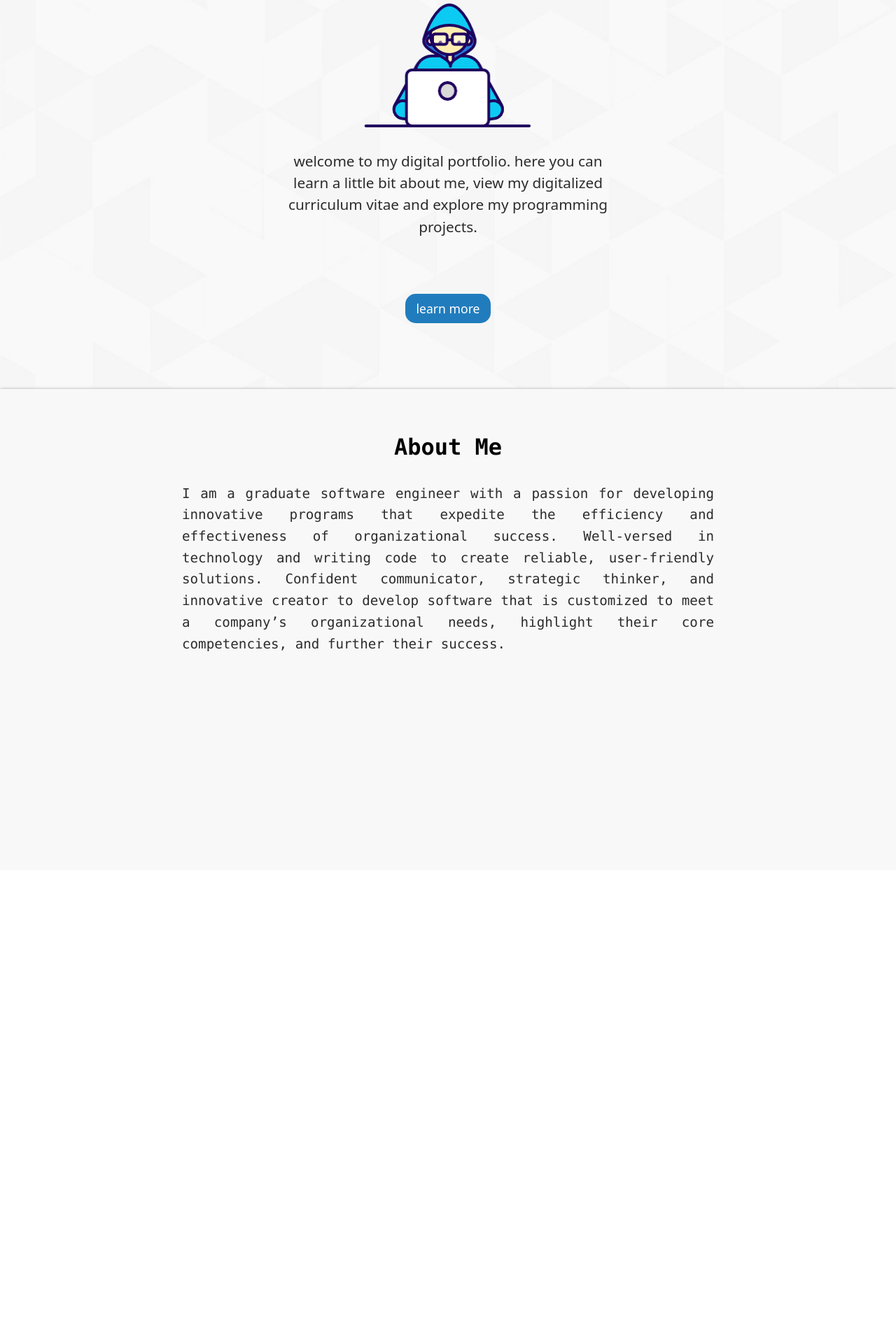
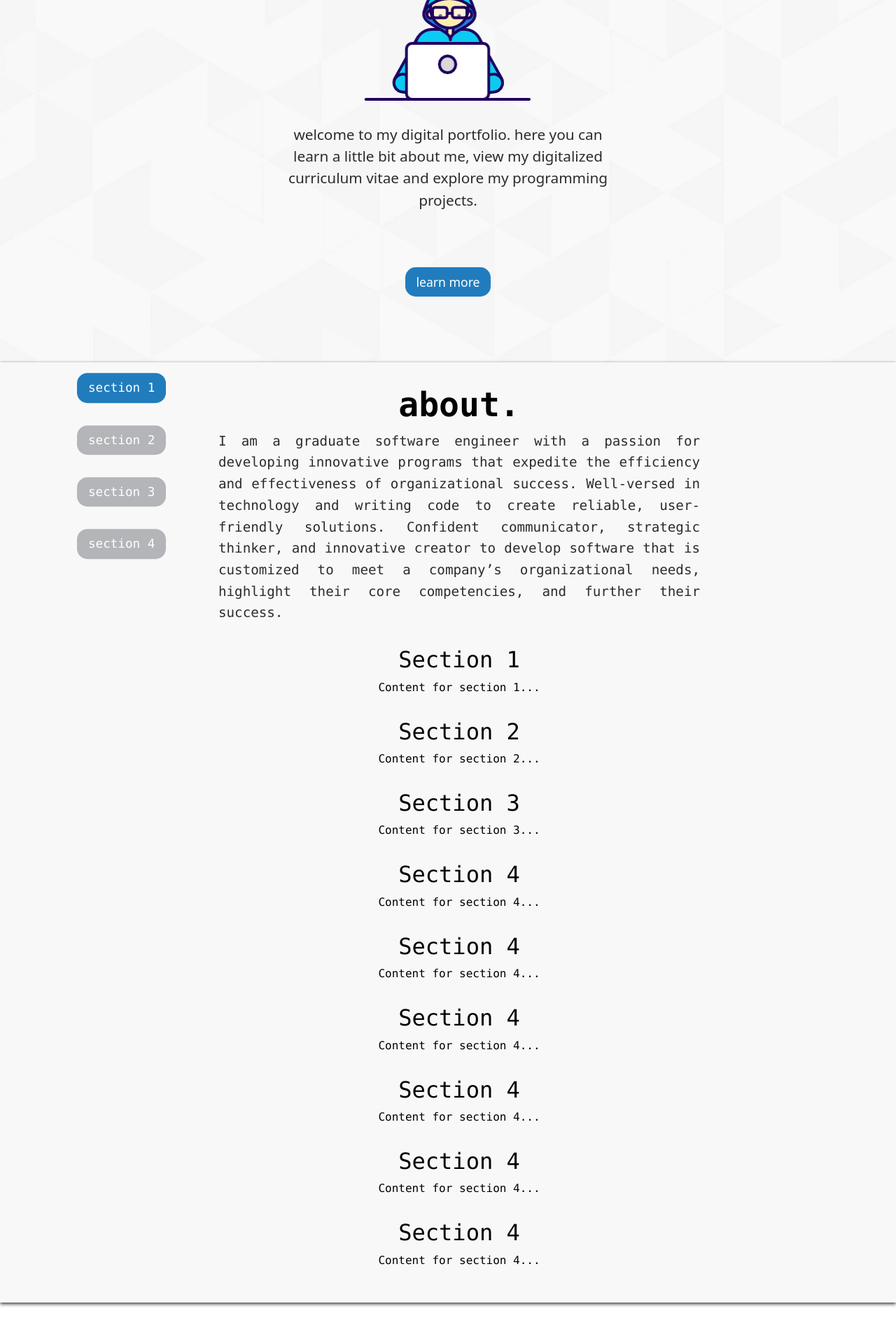
Before and after one commit to alexandermfisher/alexander-m-fisher-webfolio, a plain HTML site: page index.html in a window 1280 px wide. Shown: the part 301-2208 px from the top of the page at 70% size. Before the commit the page ends 1545 px from the top, so only its background shows below. Drawn offline with nearby package versions, Linux system fonts and the light colour scheme.

Commit message:
[update]: vertical nav not scrolling down

```diff
--- a/css/styles.css
+++ b/css/styles.css
@@ -25,7 +25,7 @@ body {
 }
 
 .content-container {
-    max-width: 1200px;
+    /* max-width: 1200px; */
     margin: auto auto;
     padding: auto auto;
 }
@@ -43,6 +43,7 @@ a:hover {
     background-color: var(--primary-background-color);
     box-shadow: 0 2px 4px rgba(0, 0, 0, 0.1);
     z-index: 1000;
+    height: 100px;
 }
 
 .navbar-toggler {
@@ -130,10 +131,10 @@ a:hover {
 
 /* MASTHEAD ON INDEX */
 .masthead {
-    padding-top: calc(2rem + 80px);
+    padding-top: calc(2rem + 50px);
     padding-bottom: calc(2rem + 10px);
     text-align: center;
-    min-height: 80vh;
+    min-height: 70vh;
     font-family: var(--bs-font-sans-serif);
 }
 
@@ -204,17 +205,17 @@ a:hover {
 
 /* ABOUT SECTION INDEX.HTML */
 .about-section {
-    min-height: 86vh;
+
     box-shadow: 0 2px 5px rgba(0, 0, 0, 0.8);
     background-color: #f8f8f8;
-    padding: 4rem 0;
+    padding: 2rem 0;
+    padding-left: 2rem;
 }
 
 .about-section .about-heading {
-    font-size: 2rem;
-    font-weight: bold;
+    font-size: 3rem;
+    font-weight: bolder;
     text-align: center;
-    margin-bottom: 2rem;
 }
 
 .about-section .about-content {
@@ -223,6 +224,73 @@ a:hover {
     color: var(--secondary-text-color);
     text-align: justify;
     padding: 0 1rem;
+}
+
+#aboutContent::-webkit-scrollbar {
+    display: none;
+}
+
+/* Hide scrollbar for IE, Edge, and Firefox */
+#aboutContent {
+    -ms-overflow-style: none;  /* IE and Edge */
+    scrollbar-width: none;  /* Firefox */
+}
+
+/* Make sure the content area has a fixed height and overflow auto */
+#aboutContent {
+    overflow-y: scroll;
+    overflow-y: hidden; /* Hide horizontal scrollbar if any */
+}
+
+.section {
+    display: flex;
+    flex-direction: column;
+    height: 100%;
+}
+
+.scrollable-content {
+    overflow-y: auto;
+    height: 100%;
+}
+
+
+/* General styles for the about-nav links */
+.about-nav .nav-link {
+    color: #ffffff; /* Example color */
+    padding: 10px;
+    transition: color 0.3s, background-color 0.3s; /* Smooth transitions */
+    background-color: #b3b5b8;
+    color: var(--primary-background-color);
+    border: none;
+    border-radius: 15px;
+    text-transform: lowercase;
+    padding: 0.5rem 1rem;
+    font-size: 1.1rem;
+    font-weight: lighter;
+    cursor: pointer;
+    margin-top: 2rem;
+    transition: background-color 0.3s ease;
+}
+
+
+/* Style for active link */
+.about-nav .nav-link.active {
+    color: #ffffff; /* Active link color */
+    background-color: #ffffff; /* Background color for active link */
+    background-color: var(--hover-color);
+    outline: none;
+    box-shadow: none;
+}
+
+/* Style for hovered link */
+.about-nav .nav-link:hover {
+    background-color: var(--secondary-background-color);
+}
+
+.collapse {
+    visibility: visible;
+    overflow: hidden;
+    transition: height 0.001s ease, visibility 0.01s ease;
 }
 
 
@@ -246,12 +314,16 @@ a:hover {
 
     .masthead .masthead-content {
         font-size: 1.1rem;
-        padding: 0 1rem;
+        padding: 1rem 1rem;
     }
 
     .subheading-container {
         width: 90%;
         padding-bottom: 10px;
+    }
+
+    .navbar {
+        height: auto;
     }
 
     .navbar-nav {
@@ -269,25 +341,11 @@ a:hover {
         margin: auto;
     }
 
-    .collapse {
-        visibility: hidden;
-        height: 0;
-        overflow: hidden;
-        transition: height 0.35s ease, visibility 0.35s ease;
-    }
-
     .collapse.show {
         visibility: visible;
+        display: block;
         height: auto;
-    }
-
-    .navbar-nav {
-        display: flex;
-        flex-direction: column;
-    }
-
-    .navbar-brand {
-        margin: auto;
+        background-color: var(--primary-background-color)
     }
 
     .social-links {
@@ -308,4 +366,14 @@ a:hover {
         font-size: 1rem;
         padding: 0 0.5rem;
     }
+
+    .about-nav .nav-link {
+        font-size: 14px;
+    }
 }
+
+@media (max-width: 990px) {
+    .flex-column {
+        display: none;
+    }
+}
--- a/index.html
+++ b/index.html
@@ -36,10 +36,10 @@
                 </ul>
                 <!-- Social links section -->
                 <ul class="navbar-nav social-links d-flex flex-row">
-                    <li class="nav-item"><a class="nav-link social-link" href="#"><i class="fa-brands fa-facebook-f"></i></a></li>
-                    <li class="nav-item"><a class="nav-link social-link" href="#"><i class="fab fa-github"></i></a></li>
-                    <li class="nav-item"><a class="nav-link social-link" href="#"><i class="fab fa-instagram"></i></a></li>
-                    <li class="nav-item"><a class="nav-link social-link" href="#"><i class="fas fa-envelope"></i></a></li>
+                    <li class="nav-item"><a class="nav-link social-link" href="https://www.facebook.com/alexandermfisher/"><i class="fa-brands fa-facebook-f"></i></a></li>
+                    <li class="nav-item"><a class="nav-link social-link" href="https://github.com/alexandermfisher"><i class="fab fa-github"></i></a></li>
+                    <li class="nav-item"><a class="nav-link social-link" href="https://www.linkedin.com/in/alexander-m-fisher/"><i class="fab fa-linkedin-in"></i></a></li>
+                    <li class="nav-item"><a class="nav-link social-link" href="mailto:af17918@bristol.ac.uk"><i class="fas fa-envelope"></i></a></li>
                 </ul>
             </div>
         </div>
@@ -47,9 +47,9 @@
 
     <!-- Header -->
     <header class="masthead text-center masthead-img">
-        <div class="content-container d-flex align-items-center flex-column">
+        <div class="container content-container p-0 d-flex justify-content-between align-items-center">
             <div class="row justify-content-center">
-                <div class="col-lg-8">
+                <div class="col-sm-8">
                     <h1 class="masthead-heading mb-6">Hey, I'm Alexander Fisher.</h1>
                     <div class="subheading-container">
                         <img src="img/navbar-developer.gif" width="240" height="180" alt="">
@@ -63,17 +63,90 @@
         </div>
     </header>
 
+
     <!-- About Section -->
-    <section class="about-section">
-        <div class="content-container">
-            <div class="row justify-content-center">
-                <div class="col-lg-8">
-                    <h2 class="about-heading" id="about">About Me</h2>
-                    <p class="about-content">I am a graduate software engineer with a passion for developing innovative programs that expedite the efficiency and effectiveness of organizational success. Well-versed in technology and writing code to create reliable, user-friendly solutions. Confident communicator, strategic thinker, and innovative creator to develop software that is customized to meet a company’s organizational needs, highlight their core competencies, and further their success.</p>
+    <section class="about-section section container-fluid " id="about">
+        <div class="container content-container d-flex justify-content-between">
+            <div class="row">
+                <!-- Vertical Navbar -->
+                <div class="col-sm-2 d-none d-sm-block flex-column">
+                    <nav class="position-sticky top-50  start-50 translate-middle-y  about-nav">
+                        <ul class="nav justify-content-start" style="padding-top: 200px;">
+                            <li class="nav-item"><a class="nav-link active" href="#section1">Section 1</a></li>
+                            <li class="nav-item"><a class="nav-link" href="#section2">Section 2</a></li>
+                            <li class="nav-item"><a class="nav-link" href="#section3">Section 3</a></li>
+                            <li class="nav-item"><a class="nav-link" href="#section4">Section 4</a></li>
+                        </ul>
+                    </nav>
+                </div>
+                <!-- Vertical Navbar -->
+                <!-- Vertical Navbar -->
+                <!-- <div class="col-md-2 d-none d-md-block flex-column" style="max-height: calc(100vh - 100px); overflow-y: auto; padding-right: 5rem;">
+                    <nav class="position-sticky about-nav" style="top: 50%; transform: translateY(-50%);">
+                        <ul class="nav flex-column">
+                            <li class="nav-item"><a class="nav-link active" href="#section1">Section 1</a></li>
+                            <li class="nav-item"><a class="nav-link" href="#section2">Section 2</a></li>
+                            <li class="nav-item"><a class="nav-link" href="#section3">Section 3</a></li>
+                            <li class="nav-item"><a class="nav-link" href="#section4">Section 4</a></li>
+                        </ul>
+                    </nav>
+                </div> -->
+
+
+
+                <!-- Content -->
+                <div class="col-sm-12 col-md-12 col-lg-8" id="aboutContent">
+                    <main class="justify-content-center">
+                        <h2 class="about-heading">about.</h2>
+                        <p class="about-content">I am a graduate software engineer with a passion for developing innovative programs that expedite the efficiency and effectiveness of organizational success. Well-versed in technology and writing code to create reliable, user-friendly solutions. Confident communicator, strategic thinker, and innovative creator to develop software that is customized to meet a company’s organizational needs, highlight their core competencies, and further their success.</p>
+                        <div id="section1" class="pt-3">
+                            <h2>Section 1</h2>
+                            <p>Content for section 1...</p>
+                        </div>
+                        <div id="section2" class="pt-3">
+                            <h2>Section 2</h2>
+                            <p>Content for section 2...</p>
+                        </div>
+                        <div id="section3" class="pt-3">
+                            <h2>Section 3</h2>
+                            <p>Content for section 3...</p>
+                        </div>
+                        <div id="section4" class="pt-3">
+                            <h2>Section 4</h2>
+                            <p>Content for section 4...</p>
+                        </div>
+                        <div id="section4" class="pt-3">
+                            <h2>Section 4</h2>
+                            <p>Content for section 4...</p>
+                        </div>
+                        <div id="section4" class="pt-3">
+                            <h2>Section 4</h2>
+                            <p>Content for section 4...</p>
+                        </div>
+                        <div id="section4" class="pt-3">
+                            <h2>Section 4</h2>
+                            <p>Content for section 4...</p>
+                        </div>
+                        <div id="section4" class="pt-3">
+                            <h2>Section 4</h2>
+                            <p>Content for section 4...</p>
+                        </div>
+                        <div id="section4" class="pt-3">
+                            <h2>Section 4</h2>
+                            <p>Content for section 4...</p>
+                        </div>
+                    </main>
                 </div>
             </div>
         </div>
     </section>
+
+    <footer style="height: 1000px;">
+
+
+
+    </footer>
+
 
 
 
--- a/js/scripts.js
+++ b/js/scripts.js
@@ -1,7 +1,6 @@
 
 document.addEventListener('DOMContentLoaded', function() {
     const navbarCollapse = document.getElementById('navbarCollapse');
-    // const navbarToggler = document.querySelector('.navbar-toggler');
     let previousWidth = window.innerWidth;
 
     function handleResize() {
@@ -32,5 +31,13 @@ document.addEventListener('DOMContentLoaded', function() {
 
 
 document.querySelector('.scroll-button').addEventListener('click', function() {
-    document.getElementById('about').scrollIntoView({ behavior: 'smooth' });
+    const navbarHeight = document.querySelector('.navbar').offsetHeight;
+    const aboutSection = document.getElementById('about');
+    const sectionPosition = aboutSection.getBoundingClientRect().top + window.pageYOffset;
+    const offsetPosition = sectionPosition - navbarHeight;
+
+    window.scrollTo({
+        top: offsetPosition,
+        behavior: 'smooth'
+    });
 });
```
